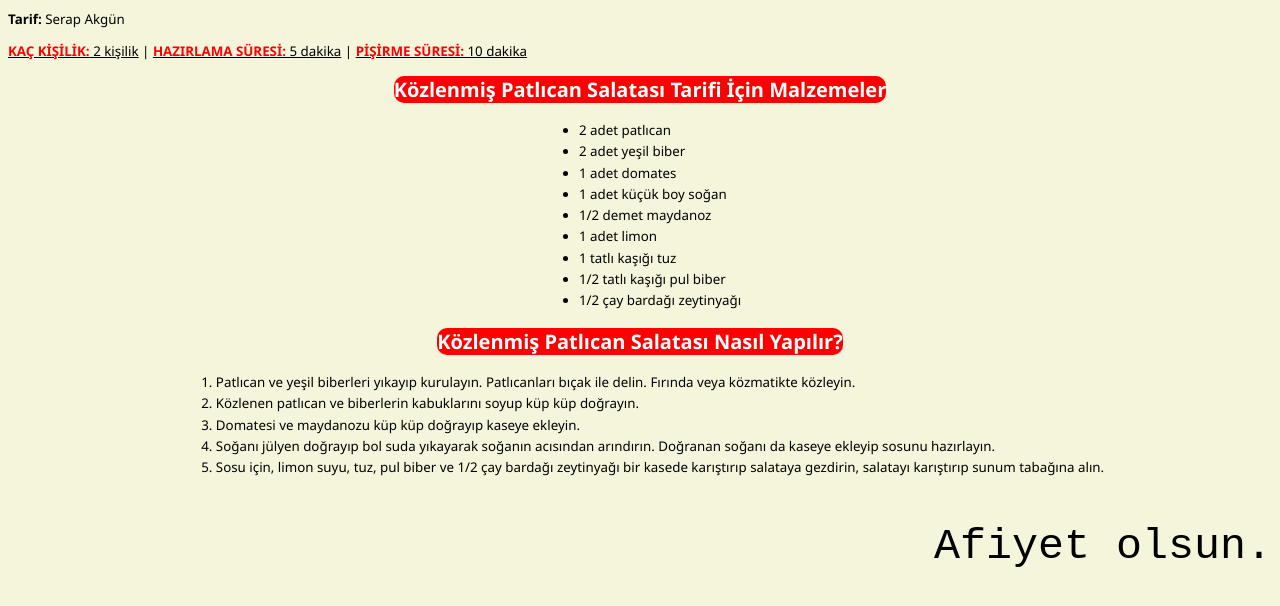
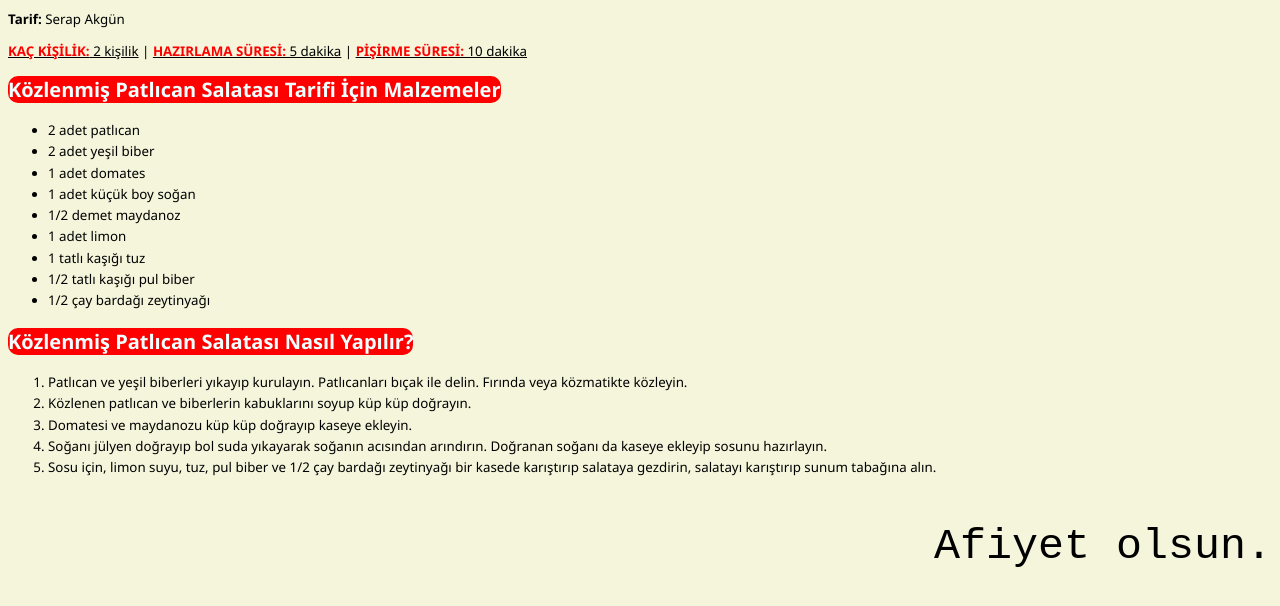
Before and after one commit to kilicnimet/yemek-tarifi, a plain HTML site: page index.html in a window 1280 px wide. Shown: the part 560-1166 px from the top of the page. Drawn offline with Linux system fonts and the light colour scheme.

Commit message:
başlık düzeltildi

```diff
--- a/index.html
+++ b/index.html
@@ -4,7 +4,7 @@
     <meta charset="UTF-8">
     <meta http-equiv="X-UA-Compatible" content="IE=edge">
     <meta name="viewport" content="width=device-width, initial-scale=1.0">
-    <title>Document</title>
+    <title>Yemek Tarifi</title>
 </head>
 <body style="background-color: beige;font-size: smaller; font-family: 'Segoe UI', Tahoma, Geneva, Verdana, sans-serif;">
     <h1><strong><em>Közlenmiş Patlıcan Salatası</em></strong> </h1>
@@ -13,7 +13,7 @@
     <p><strong>Tarif:</strong> Serap Akgün</p>
 
     <p><u><span style="color: red ;"><strong>KAÇ KİŞİLİK:</strong></span> 2 kişilik</u>  |  <u><span style="color: red ;"><strong>HAZIRLAMA SÜRESİ:</span></strong> 5 dakika</u>   |  <u><span style="color: red ;"><strong>PİŞİRME SÜRESİ:</span></strong> 10 dakika</u> </p>
-<section style="display:block; justify-items: center;">
+<section>
     <h2 style="border-radius: 10px; display:block; background-color: red; width: fit-content; color: azure;">Közlenmiş Patlıcan Salatası Tarifi İçin Malzemeler</h2>
     <ul style="line-height: 1.6;">
         <li>2 adet patlıcan</li>
```
